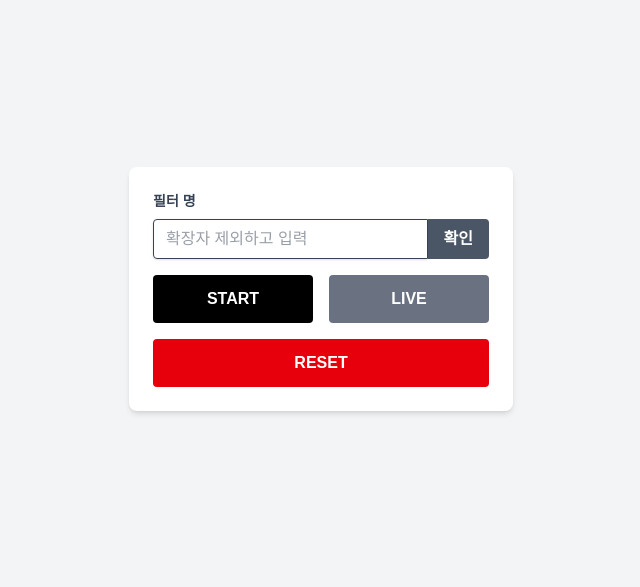
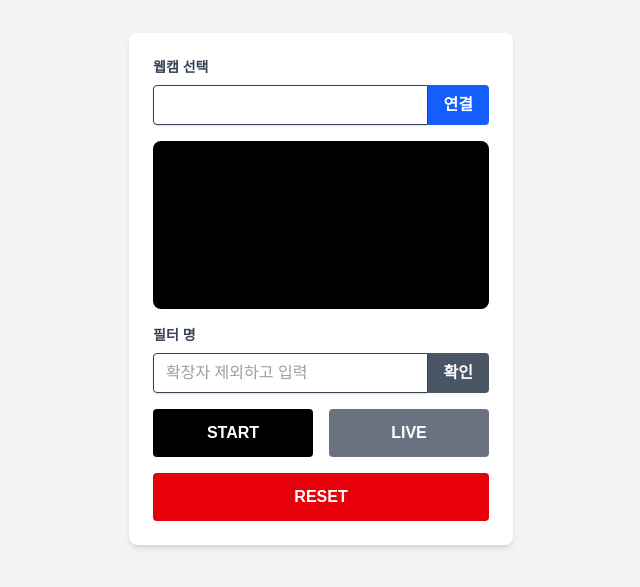
Before and after one commit to 9503chl/RemoteController, a Next.js app in the folder remote-controller-app/: page /control in a window 1280 px wide. Shown: the part 111-698 px from the top of the page, without its empty margins (319-959 px from the left). Built offline with nearby package versions, Linux system fonts and the light colour scheme.

Commit message:
25/07/01
일단 웹캠 기능 추가.
확인 필요.

```diff
--- a/remote-controller-app/src/app/control/page.tsx
+++ b/remote-controller-app/src/app/control/page.tsx
@@ -1,6 +1,6 @@
 "use client";
 
-import { useState } from "react";
+import { useState, useEffect, useRef } from "react";
 
 // A simple modal component
 const Modal = ({ title, message, onConfirm, onCancel }: { title: string, message: string, onConfirm: () => void, onCancel: () => void }) => (
@@ -32,8 +32,47 @@ export default function ControlPage() {
   const [statusMessage, setStatusMessage] = useState("");
   const [isModalOpen, setIsModalOpen] = useState(false);
   const [isStarted, setIsStarted] = useState(false);
+  const [devices, setDevices] = useState<MediaDeviceInfo[]>([]);
+  const [selectedDevice, setSelectedDevice] = useState<string>('');
+  const videoRef = useRef<HTMLVideoElement>(null);
 
   const API_BASE_URL = "http://127.0.0.1:8000";
+
+  useEffect(() => {
+    const getDevices = async () => {
+      try {
+        const availableDevices = await navigator.mediaDevices.enumerateDevices();
+        const videoDevices = availableDevices.filter(d => d.kind === 'videoinput');
+        setDevices(videoDevices);
+        if (videoDevices.length > 0) {
+          setSelectedDevice(videoDevices[0].deviceId);
+        }
+      } catch (err) {
+        console.error("Error enumerating devices:", err);
+        showStatus("웹캠 목록을 가져올 수 없습니다.");
+      }
+    };
+    getDevices();
+  }, []);
+
+  const connectWebcam = async () => {
+    if (!selectedDevice) {
+      showStatus("연결할 웹캠을 선택해주세요.");
+      return;
+    }
+    if (videoRef.current) {
+      try {
+        const stream = await navigator.mediaDevices.getUserMedia({
+          video: { deviceId: { exact: selectedDevice } }
+        });
+        videoRef.current.srcObject = stream;
+        showStatus("웹캠이 연결되었습니다.");
+      } catch (err) {
+        console.error("Error accessing webcam:", err);
+        showStatus("웹캠에 접근할 수 없습니다.");
+      }
+    }
+  };
 
   const showStatus = (message: string, duration = 3000) => {
     setStatusMessage(message);
@@ -106,6 +145,36 @@ export default function ControlPage() {
       <div className="w-full max-w-sm rounded-lg bg-white p-6 shadow-md">
 
         <div className="mb-4">
+          <label htmlFor="webcam" className="mb-2 block text-sm font-bold text-gray-700">
+            웹캠 선택
+          </label>
+          <div className="flex">
+            <select
+              id="webcam"
+              value={selectedDevice}
+              onChange={(e) => setSelectedDevice(e.target.value)}
+              className="focus:shadow-outline flex-grow appearance-none rounded-l border bg-white px-3 py-2 leading-tight text-gray-700 shadow focus:outline-none"
+            >
+              {devices.map(device => (
+                <option key={device.deviceId} value={device.deviceId}>
+                  {device.label || `Camera ${devices.indexOf(device) + 1}`}
+                </option>
+              ))}
+            </select>
+            <button
+              onClick={connectWebcam}
+              className="rounded-r bg-blue-600 px-4 py-2 font-bold text-white hover:bg-blue-700"
+            >
+              연결
+            </button>
+          </div>
+        </div>
+
+        <div className="mb-4">
+          <video ref={videoRef} autoPlay playsInline className="w-full rounded-lg bg-black" muted/>
+        </div>
+
+        <div className="mb-4">
           <label htmlFor="filterName" className="mb-2 block text-sm font-bold text-gray-700">
             필터 명
           </label>
```
